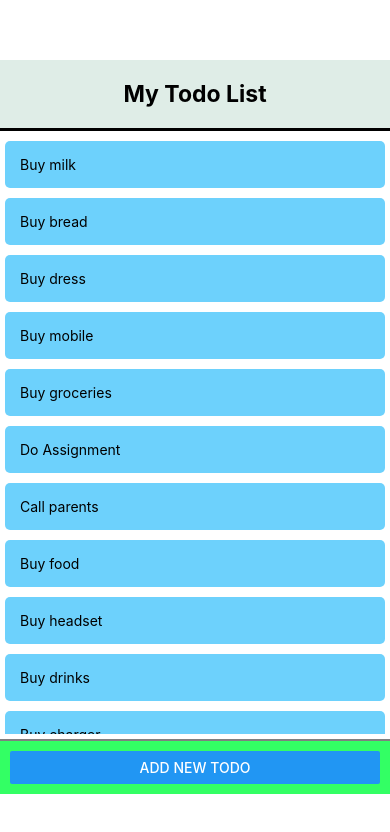
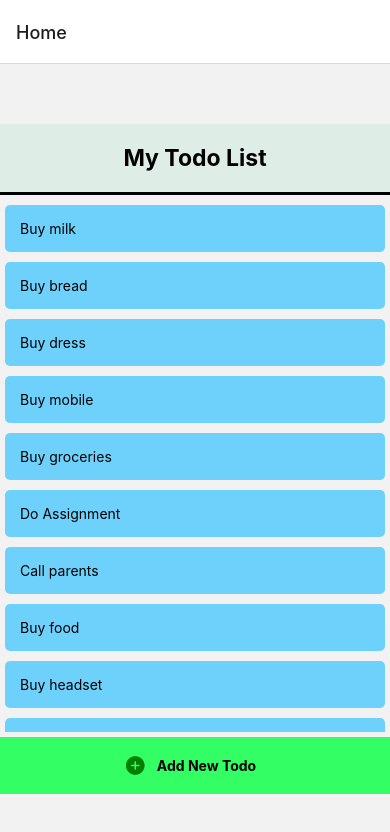
Before and after one commit to SterinThomas97/My-Todo-List, a React Native app in the folder My-Todo-List/: screen /TodoListDisplay in a window 390 px wide. Shown: the top 832 px of the page. Built offline with nearby package versions, Linux system fonts and the light colour scheme.

Commit message:
Milestone-2 : Modified the files to split into different components, screens and also introduced navigation

```diff
--- a/My-Todo-List/App.js
+++ b/My-Todo-List/App.js
@@ -1,93 +1,22 @@
-import { Button, ScrollView, StyleSheet, Text, View } from 'react-native';
 
+import { NavigationContainer } from '@react-navigation/native';
+import { createNativeStackNavigator} from '@react-navigation/native-stack';
+import TodoListDisplayScreen from './screens/TodoListDisplayScreen';
+
+const Stack = createNativeStackNavigator();
 export default function App() {
   return (
-    <View style = {styles.appContainer}>
-      <View style={styles.container}>
-        <Text style = {styles.heading}>My Todo List</Text>
-      </View>
-      <ScrollView style={styles.todoContainer}>
-        <View style={styles.todoItem}>
-          <Text >Buy milk</Text>
-        </View>
-        <View style={styles.todoItem}>
-          <Text >Buy bread</Text>
-        </View>
-        <View style={styles.todoItem}>
-          <Text >Buy dress</Text>
-        </View>
-        <View style={styles.todoItem}>
-          <Text >Buy mobile</Text>
-        </View>
-        <View style={styles.todoItem}>
-          <Text >Buy groceries</Text>
-        </View>
-        <View style={styles.todoItem}>
-          <Text >Do Assignment</Text>
-        </View>
-        <View style={styles.todoItem}>
-          <Text>Call parents</Text>
-        </View>
-        <View style={styles.todoItem}>
-          <Text >Buy food</Text>
-        </View>
-        <View style={styles.todoItem}>
-          <Text >Buy headset</Text>
-        </View>
-        <View style={styles.todoItem}>
-          <Text >Buy drinks</Text>
-        </View>
-        <View style={styles.todoItem}>
-          <Text >Buy charger</Text>
-        </View>
-        <View style={styles.todoItem}>
-          <Text >Buy charger</Text>
-        </View>
-        <View style={styles.todoItem}>
-          <Text >Buy charger</Text>
-        </View>
-      </ScrollView>
-      <View style={styles.addNewTodoContainer}>
-        <Button title='Add New Todo'/>
-      </View>
-    </View>
+    <NavigationContainer>
+      <Stack.Navigator>
+        <Stack.Screen name="TodoListDisplay" component={TodoListDisplayScreen} options={
+          {
+            title: 'Home'
+          }
+        }/>
+      </Stack.Navigator>
+    </NavigationContainer>
 
   );
+
+
 }
-
-const styles = StyleSheet.create({
-  appContainer: {
-    flex: 1
-  },
-  todoContainer: {
-    marginBottom: 5,
-    marginTop: 5
-  },
-  addNewTodoContainer: {
-    marginBottom: 50,
-    padding: 10,
-    backgroundColor: '#33FF64',
-    borderTopColor: 'grey',
-    borderTopWidth: 2
-  },
-  container: {
-    backgroundColor: '#dfede7',
-    alignItems: 'center',
-    justifyContent: 'flex-start',
-    borderBottomWidth : 3,
-    borderBottomColor : 'black',
-    marginTop : 60,
-    paddingBottom: 20,
-    paddingTop: 20
-  },
-  todoItem: {
-    backgroundColor: '#6dd1fc',
-    padding: 15,
-    margin: 5,
-    borderRadius: 5
-  },
-  heading : {
-    fontWeight : "bold",
-    fontSize : 23
-  }
-});
--- /dev/null
+++ b/My-Todo-List/components/AppButton.js
@@ -0,0 +1,40 @@
+import { Pressable, StyleSheet, Text, View } from "react-native";
+import {Ionicons} from "@expo/vector-icons";
+import colors from "../constants/colors";
+
+function AppButton({icon, iconColor, size, title, }) {
+    return (
+        <View style={styles.buttonContainer}>
+            <Pressable  style={({pressed}) => pressed && styles.pressed}>
+                <View style={styles.iconButtonContainer}>
+                    <Ionicons name={icon} size={size} color={iconColor} />
+                    <Text style={styles.buttonText}>{title}</Text>
+                </View>
+            </Pressable>
+        </View>
+
+
+    );
+}
+
+export default AppButton;
+
+const styles = StyleSheet.create({
+    buttonContainer: {
+        marginBottom: 50,
+        padding: 10,
+        backgroundColor: colors.button
+      },
+      pressed: {
+        opacity: 0.5
+      },
+      iconButtonContainer: {
+        flexDirection: 'row',
+        alignItems : 'center',
+        justifyContent: 'center'
+      },
+      buttonText: {
+        fontWeight : 'bold',
+        margin: 10
+      }
+});
--- /dev/null
+++ b/My-Todo-List/components/TodoList.js
@@ -0,0 +1,64 @@
+import { Text, View, ScrollView, StyleSheet } from "react-native";
+import colors from "../constants/colors";
+
+function TodoList() {
+
+    return (
+        <ScrollView style={styles.todoContainer}>
+            <View style={styles.todoItem}>
+              <Text >Buy milk</Text>
+            </View>
+            <View style={styles.todoItem}>
+              <Text >Buy bread</Text>
+            </View>
+            <View style={styles.todoItem}>
+              <Text >Buy dress</Text>
+            </View>
+            <View style={styles.todoItem}>
+              <Text >Buy mobile</Text>
+            </View>
+            <View style={styles.todoItem}>
+              <Text >Buy groceries</Text>
+            </View>
+            <View style={styles.todoItem}>
+              <Text >Do Assignment</Text>
+            </View>
+            <View style={styles.todoItem}>
+              <Text>Call parents</Text>
+            </View>
+            <View style={styles.todoItem}>
+              <Text >Buy food</Text>
+            </View>
+            <View style={styles.todoItem}>
+              <Text >Buy headset</Text>
+            </View>
+            <View style={styles.todoItem}>
+              <Text >Buy drinks</Text>
+            </View>
+            <View style={styles.todoItem}>
+              <Text >Buy charger</Text>
+            </View>
+            <View style={styles.todoItem}>
+              <Text >Buy charger</Text>
+            </View>
+            <View style={styles.todoItem}>
+              <Text >Buy charger</Text>
+            </View>
+          </ScrollView>
+    )
+}
+
+export default TodoList;
+
+const styles = StyleSheet.create({
+    todoItem: {
+        backgroundColor: colors.todoItem,
+        padding: 15,
+        margin: 5,
+        borderRadius: 5
+      },
+      todoContainer: {
+        marginBottom: 5,
+        marginTop: 5
+      }
+})
--- /dev/null
+++ b/My-Todo-List/constants/colors.js
@@ -0,0 +1,8 @@
+const colors = {
+
+    header: '#dfede7',
+    button: '#33FF64',
+    todoItem: '#6dd1fc'
+};
+
+export default colors;
--- a/My-Todo-List/package.json
+++ b/My-Todo-List/package.json
@@ -9,10 +9,14 @@
     "web": "expo start --web"
   },
   "dependencies": {
+    "@react-navigation/native": "^6.1.17",
+    "@react-navigation/native-stack": "^6.9.26",
     "expo": "~50.0.13",
     "expo-status-bar": "~1.11.1",
     "react": "18.2.0",
-    "react-native": "0.73.5"
+    "react-native": "0.73.5",
+    "react-native-safe-area-context": "4.8.2",
+    "react-native-screens": "~3.29.0"
   },
   "devDependencies": {
     "@babel/core": "^7.20.0"
--- /dev/null
+++ b/My-Todo-List/screens/TodoListDisplayScreen.js
@@ -0,0 +1,42 @@
+import { Text, View, StyleSheet } from 'react-native';
+import AppButton from '../components/AppButton';
+import TodoList from '../components/TodoList';
+import colors from '../constants/colors';
+
+function TodoListDisplayScreen() {
+
+    return (
+        <View style = {styles.appContainer}>
+          <View style={styles.container}>
+            <Text style = {styles.heading}>My Todo List</Text>
+          </View>
+          <TodoList />
+          <AppButton icon="add-circle" iconColor="green" size={23} title='Add New Todo'/>
+        </View>
+
+      );
+}
+
+export default TodoListDisplayScreen;
+
+const styles = StyleSheet.create({
+    appContainer: {
+        flex: 1
+      },
+
+      container: {
+        backgroundColor: colors.header,
+        alignItems: 'center',
+        justifyContent: 'flex-start',
+        borderBottomWidth : 3,
+        borderBottomColor : 'black',
+        marginTop : 60,
+        paddingBottom: 20,
+        paddingTop: 20
+      },
+
+      heading : {
+        fontWeight : "bold",
+        fontSize : 23
+      }
+})
```
Also changed, not shown: 1 other file (tests, documents, lock files or other folders).
